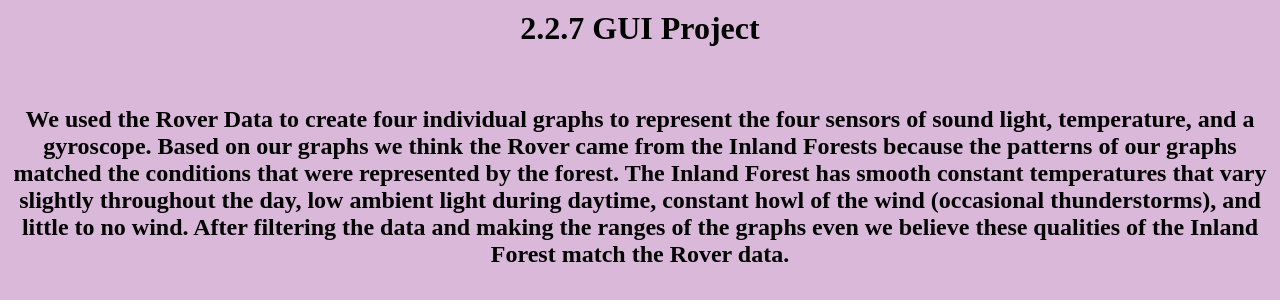
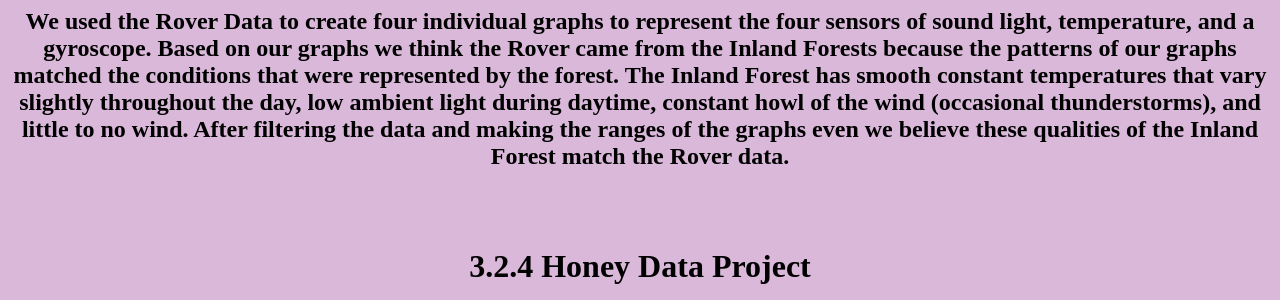
Before and after one commit to keiratokushige/Website, a plain HTML site: page portfolio.html in a window 1280 px wide. Shown: the part 3979-4279 px from the top of the page. Drawn offline with Linux system fonts and the light colour scheme.

Commit message:
Add files via upload

```diff
--- a/portfolio.html
+++ b/portfolio.html
@@ -48,7 +48,6 @@
      <br>
      <h1>   3.1.6 Rover Project</h1>
        <img src="https://github.com/keiratokushige/Website/blob/main/IF.PNG?raw=true" height="300" >
-       <h1>   2.2.7 GUI Project</h1>
          <img src="" height="300">
          <h2>We used the Rover Data to create four individual graphs to represent the four sensors of sound light, temperature, and a gyroscope. Based on our graphs we think the Rover came from the Inland Forests because the patterns of our graphs matched the conditions that were represented by the forest. The Inland Forest has smooth constant temperatures that vary slightly throughout the day, low ambient light during daytime, constant howl of the wind (occasional thunderstorms), and little to no wind. After filtering the data and making the ranges of the graphs even we believe these qualities of the Inland Forest match the Rover data.</h2>
         </a>
```
